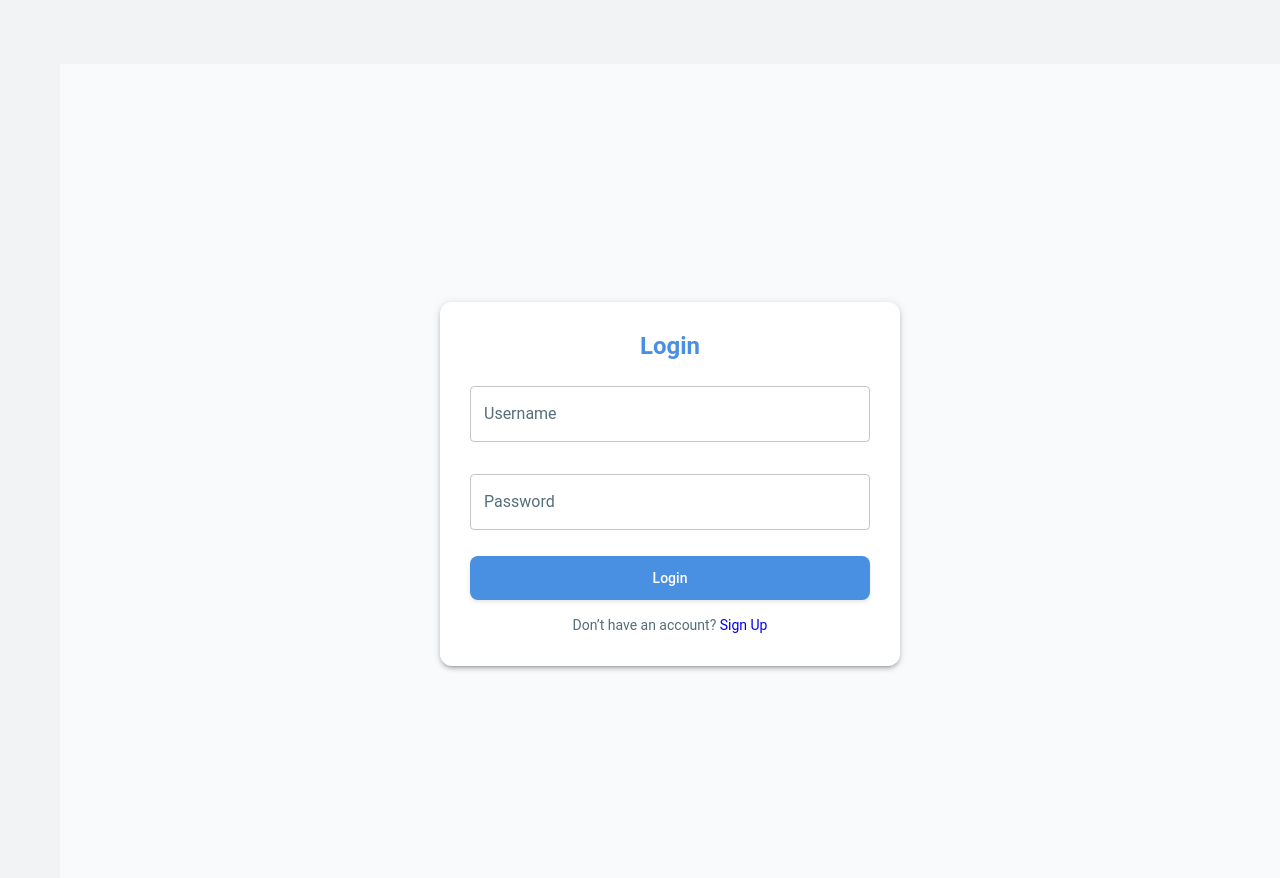
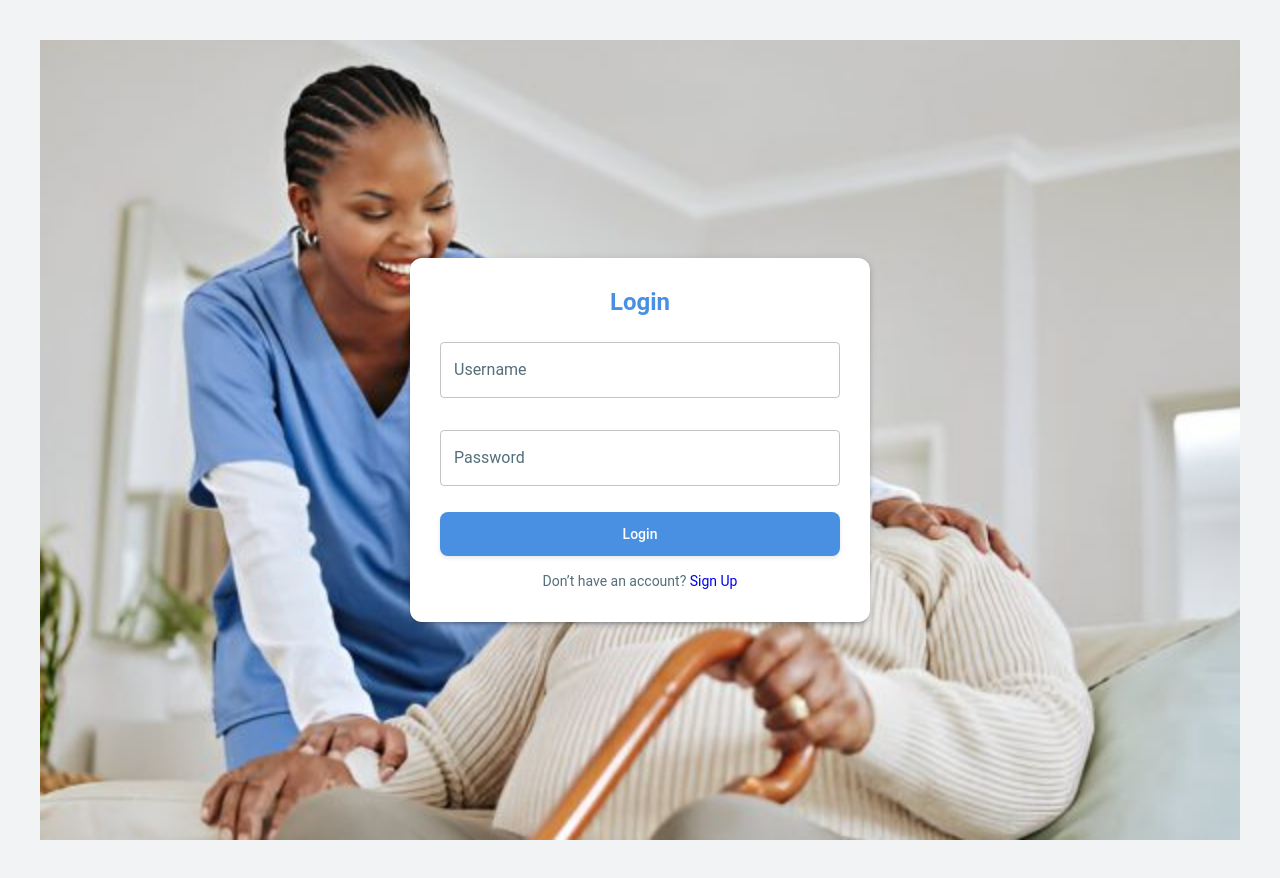
Before and after one commit to tmjoris/ElderCare, a React (Create React App) app in the folder ElderCareClient/: page /login in a window 1280 px wide. Shown: the top 878 px of the page. Built offline with nearby package versions, Linux system fonts and the light colour scheme; no server answers.

Commit message:
added background image to login

```diff
--- a/ElderCareClient/src/App.js
+++ b/ElderCareClient/src/App.js
@@ -39,27 +39,8 @@ function AppContent() {
   }
   }, [location, navigate]);
 
-  return (
-    <>
-      <ToastNotification />
-      {!hideSidebarAndNavbar && isAuthenticated && (
-        <>
-          <Navbar isSidebarOpen={sidebarOpen} />
-          <Sidebar isOpen={sidebarOpen} onToggleSidebar={setSidebarOpen} />
-        </>
-      )}
-      <div
-        style={{
-          marginTop: '64px',
-          marginLeft: isAuthenticated && !hideSidebarAndNavbar && sidebarOpen ? '240px' : '60px',
-          padding: '20px',
-          transition: 'margin-left 0.3s ease',
-          minHeight: '100vh',
-          backgroundColor: theme.palette.background.default,
-          overflowX: 'hidden',
-        }}
-      >
-        <Routes>
+  const appRoutes = (
+    <Routes>
           <Route path="/login" element={<LoginPage />} />
           <Route path="/signup" element={<SignupPage />} />
           <Route
@@ -89,7 +70,34 @@ function AppContent() {
             </>
           )}
         </Routes>
+  );
+
+  return (
+    <>
+      <ToastNotification />
+      {!hideSidebarAndNavbar && isAuthenticated && (
+        <>
+          <Navbar isSidebarOpen={sidebarOpen} />
+          <Sidebar isOpen={sidebarOpen} onToggleSidebar={setSidebarOpen} />
+        </>
+      )}
+      {isAuthenticated && !hideSidebarAndNavbar ?(
+      <div
+        style={{
+          marginTop: '64px',
+          marginLeft: sidebarOpen ? '240px' : '60px',
+          padding: '20px',
+          transition: 'margin-left 0.3s ease',
+          minHeight: '100vh',
+          backgroundColor: theme.palette.background.default,
+          overflowX: 'hidden',
+        }}
+      >
+        {appRoutes}
       </div>
+      ) : (
+        appRoutes
+      )}
     </>
   );
 }
--- a/ElderCareClient/src/pages/LoginPage.js
+++ b/ElderCareClient/src/pages/LoginPage.js
@@ -73,14 +73,25 @@ const LoginPage = () => {
   };
 
   return (
+    <Box
+    sx={{
+      height:'100vh',
+      backgroundImage:'url(/homecare.jpg)',
+      backgroundPosition:'center',
+      backgroundRepeat:'no-repeat',
+      backgroundSize: 'cover',
+      display: 'flex',
+      alignItems: 'center',
+      justifyContent: 'center',
+      margin: 5
+    }}
+    >
     <Container
       maxWidth="sm"
       sx={{
         display: 'flex',
         alignItems: 'center',
-        justifyContent: 'center',
-        height: '100vh',
-        backgroundColor: 'background.default',
+        justifyContent: 'center'
       }}
     >
       <Card
@@ -141,6 +152,7 @@ const LoginPage = () => {
         </Typography>
       </Card>
     </Container>
+    </Box>
   );
 };
 
```
Also changed, not shown: ElderCareClient/public/homecare.jpg (added), 1 other file (tests, documents, lock files or other folders).
